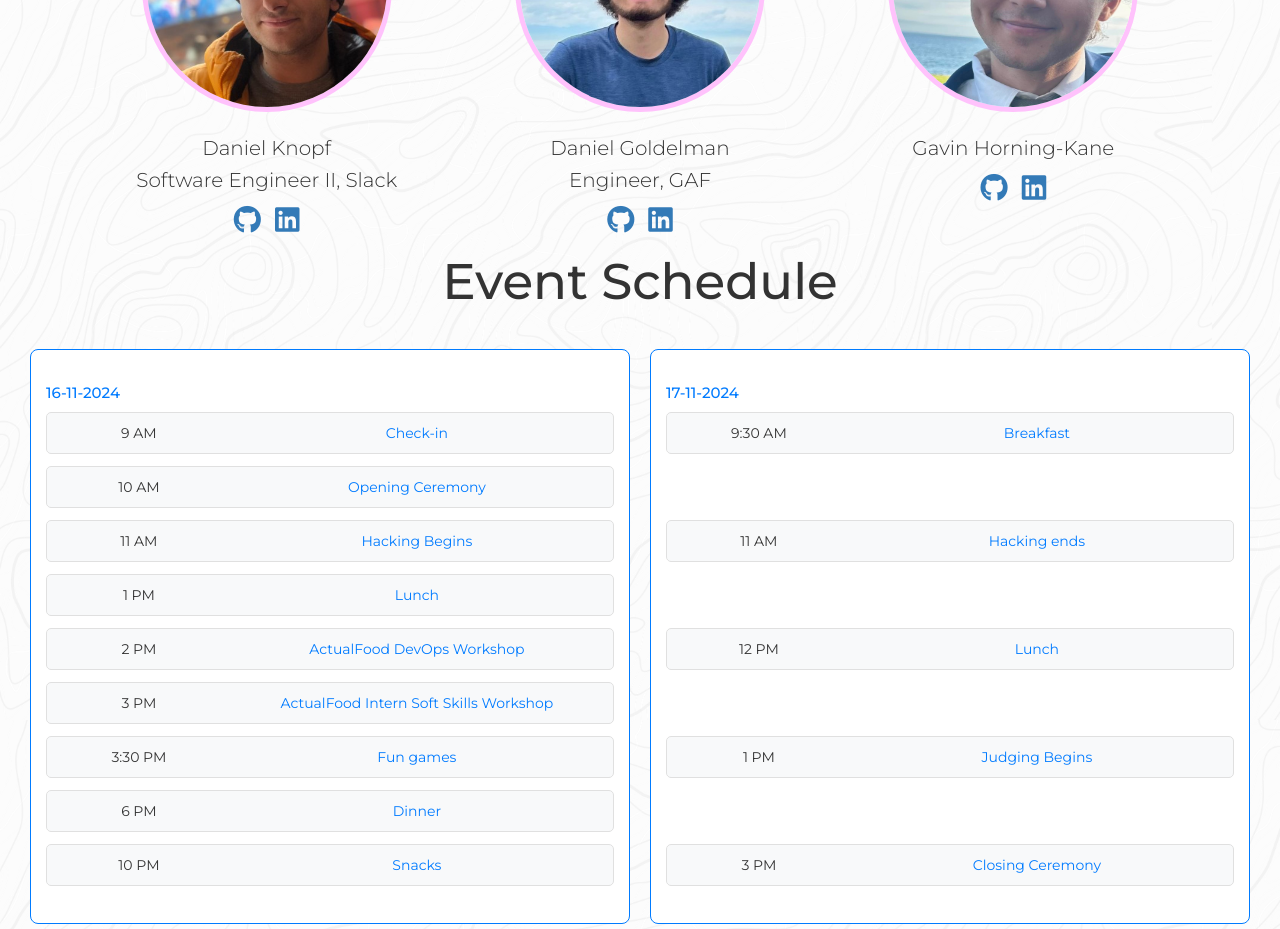
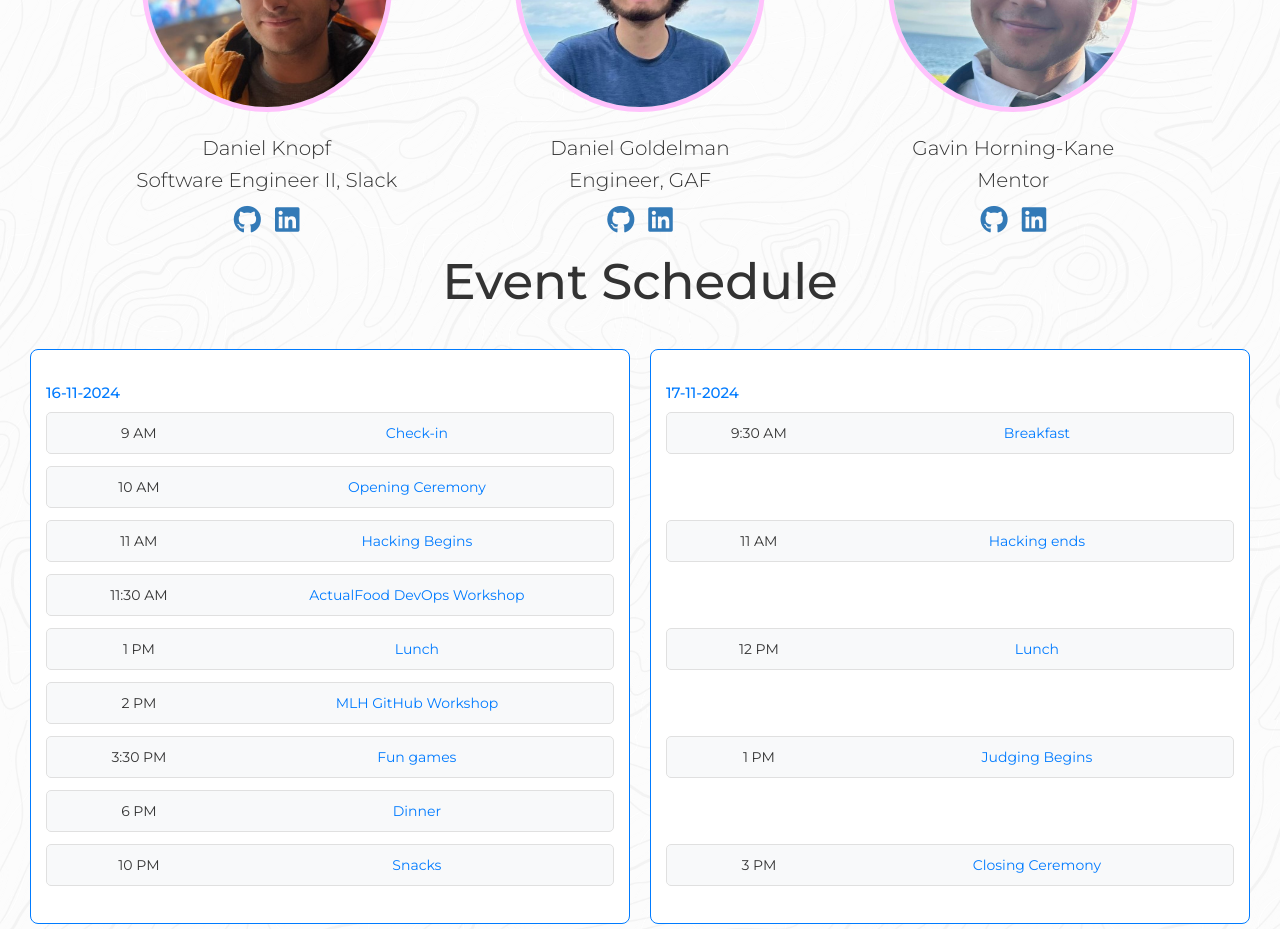
Before and after one commit to ananafrida/weshack-2024, a React (Create React App) app: page / in a window 1280 px wide. Shown: the part 5680-6609 px from the top of the page. Built offline with nearby package versions, Linux system fonts and the light colour scheme.

Commit message:
change schedule

```diff
--- a/src/Module/General.tsx
+++ b/src/Module/General.tsx
@@ -120,18 +120,18 @@ const schedule = [
         link: "https://google.com",
       },
       {
+        title: "ActualFood DevOps Workshop",
+        timings: "11:30 AM",
+        link: "https://google.com",
+      },
+      {
         title: "Lunch",
         timings: "1 PM",
         link: "https://google.com",
       },
       {
-        title: "ActualFood DevOps Workshop",
+        title: "MLH GitHub Workshop",
         timings: "2 PM",
-        link: "https://google.com",
-      },
-      {
-        title: "ActualFood Intern Soft Skills Workshop",
-        timings: "3 PM",
         link: "https://google.com",
       },
       {
@@ -328,7 +328,7 @@ const JudgesInfo = [
      },
      {
       Name: 'Gavin Horning-Kane',
-      role: 'Gavin Horning-Kane',
+      role: 'Gavin Horning-Kane\nMentor',
       github: '',
       linkedin: '',
       img: Gavin
```
Also changed, not shown: src/Module/Assets/Judges/greg.jpg.
